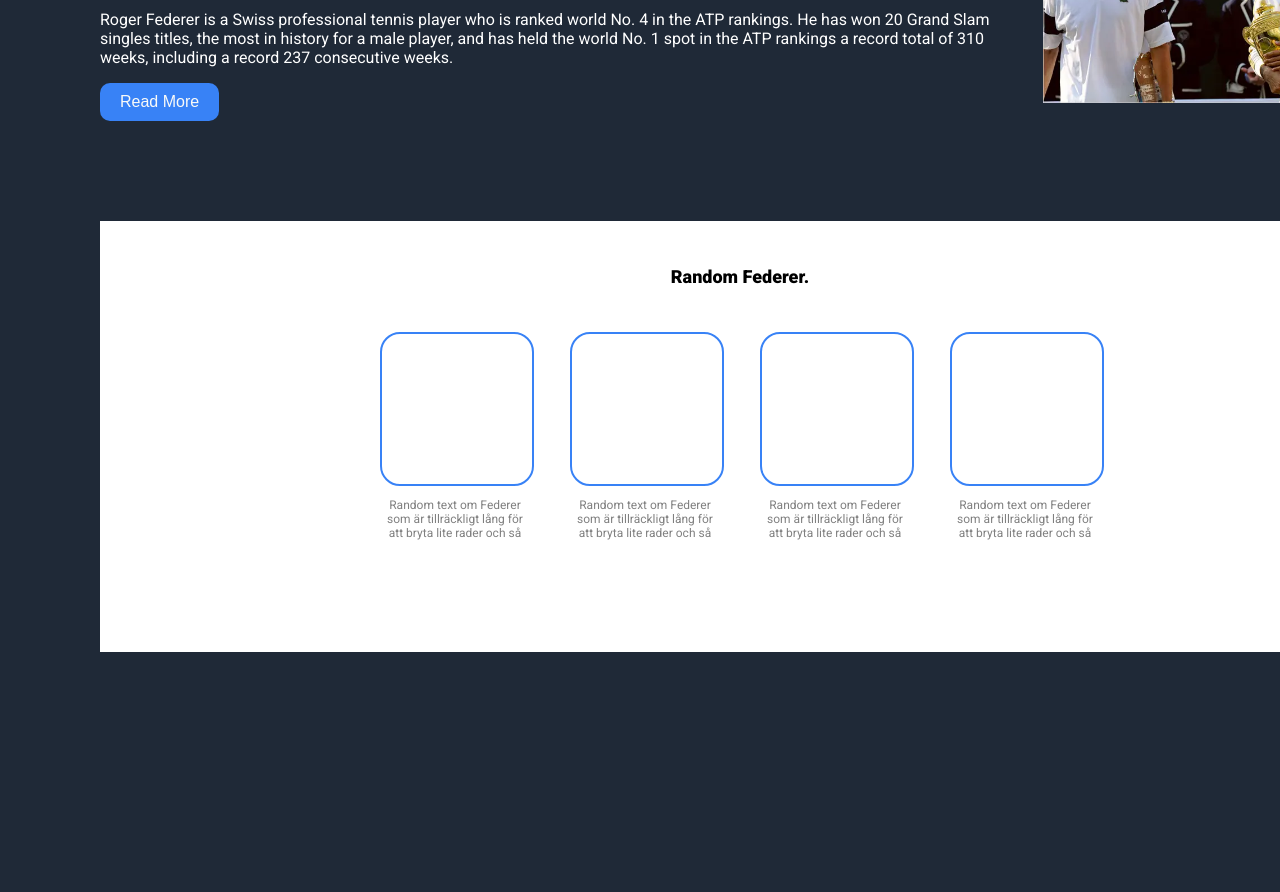
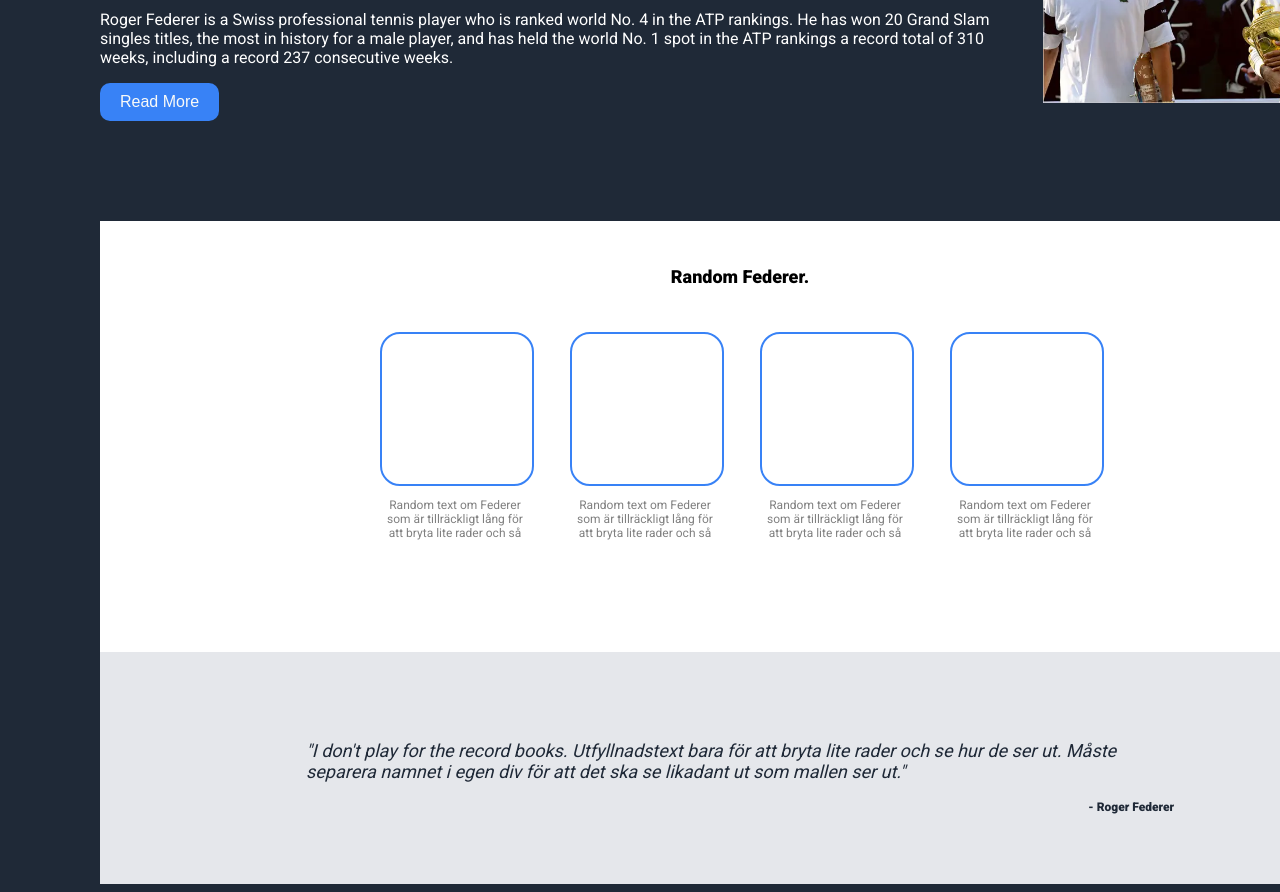
Before and after one commit to 97carud/Landingpage, a plain HTML site: page index.html in a window 1280 px wide. Shown: the part 210-1102 px from the top of the page. Before the commit the page ends 870 px from the top, so only its background shows below. Drawn offline with Linux system fonts and the light colour scheme.

Commit message:
Container 3 - Quote of the day

```diff
--- a/index.html
+++ b/index.html
@@ -56,6 +56,17 @@
 
     </div>
 
+    <div class="container4">
+        <div class="quote-text">
+            <p>"I don't play for the record books. Utfyllnadstext bara för att bryta lite rader och se hur de ser ut. Måste separera namnet i egen div för att det ska se likadant ut som mallen ser ut."</p>
+                <div class="citat">
+                - Roger Federer
+                </div>
+        </div>
+
+
+    </div>
+
 
 
 
--- a/style.css
+++ b/style.css
@@ -114,14 +114,32 @@ button {
     font-weight: 900;
 }
 
-.quote-section {
+.container4 {
     background-color: #e5e7eb;
     padding: 20px;
+    display: flex;
+    flex-direction: column;
+    align-items: center;
+    justify-content: center;
 }
 
 .quote-text {
-    font-size: 36px;
+    font-size: 18px;
     color: #1f2937;
     font-style: italic;
-    font-weight: 300;
+    font-weight: 400px;
+    display: flex;
+    flex-direction: column;
+    margin-top: 50px;
+    margin-bottom: 50px;
+    width: 70%
 }
+
+.citat {
+   font-size: 12px;
+   display: flex;
+   justify-content: flex-end;
+   font-style: normal;
+   font-weight: 900;
+
+}
```
